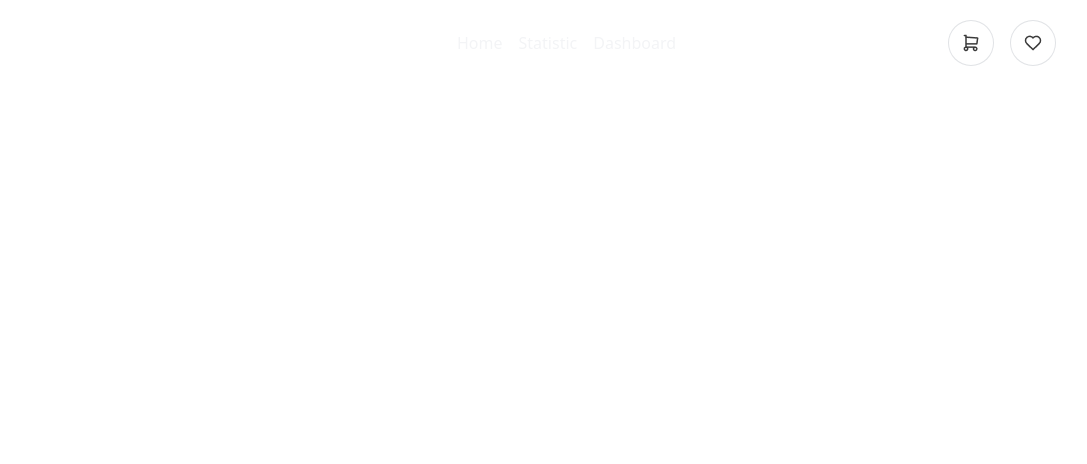
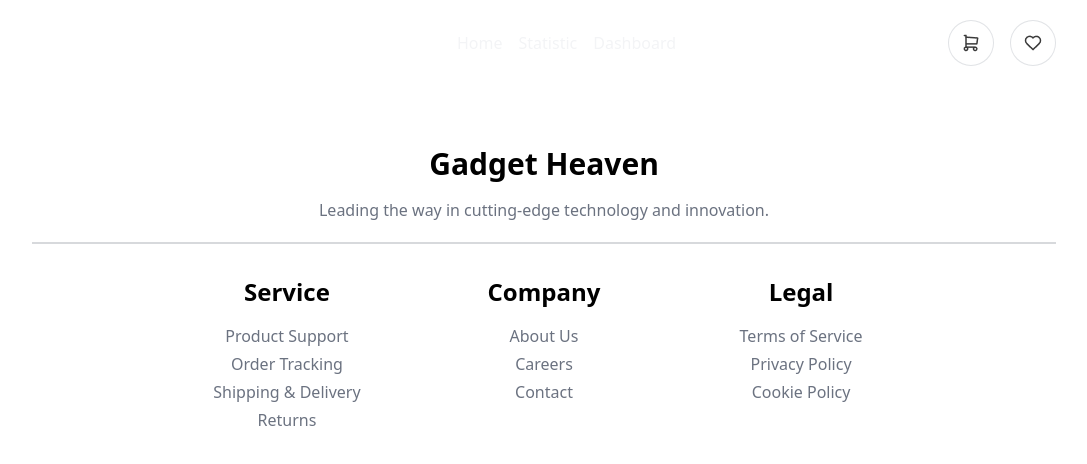
Before and after one commit to programming-hero-web-course-4/b10a8-gadget-heaven-TahsinAlahi, a React (Vite) app: page / in a window 1280 px wide. Shown: the top 464 px of the page, without its empty margins (96-1183 px from the left). Built offline with nearby package versions, Linux system fonts and the light colour scheme.

Commit message:
made footer

```diff
--- a/src/AppLayout.jsx
+++ b/src/AppLayout.jsx
@@ -1,9 +1,11 @@
 import NavBar from "./component/NavBar";
+import Footer from "./component/Footer";
 
 function AppLayout() {
   return (
     <div>
       <NavBar />
+      <Footer />
     </div>
   );
 }
--- /dev/null
+++ b/src/component/Footer.jsx
@@ -0,0 +1,53 @@
+function Footer() {
+  return (
+    <footer className="lg:max-w-screen-lg lg:mx-auto py-20">
+      <div className="text-center pb-5 border-b-2 border-gray-700/20">
+        <h2 className="text-3xl font-bold mb-4">Gadget Heaven</h2>
+        <p className="text-gray-500">
+          Leading the way in cutting-edge technology and innovation.
+        </p>
+      </div>
+      <div className="grid grid-cols-3 gap-4 p-8 w-4/5 mx-auto">
+        <div className="text-center">
+          <h1 className="text-2xl font-semibold mb-4">Service</h1>
+          <ul className="flex items-center justify-center gap-1 flex-col text-center text-gray-500 ">
+            <li className="hover:underline hover:cursor-pointer">
+              Product Support
+            </li>
+            <li className="hover:underline hover:cursor-pointer">
+              Order Tracking
+            </li>
+            <li className="hover:underline hover:cursor-pointer">
+              Shipping & Delivery
+            </li>
+            <li className="hover:underline hover:cursor-pointer">Returns</li>
+          </ul>
+        </div>
+        <div className="text-center">
+          <h1 className="text-2xl font-semibold mb-4">Company</h1>
+          <ul className="flex items-center justify-center gap-1 flex-col text-center text-gray-500 ">
+            <li className="hover:underline hover:cursor-pointer">About Us</li>
+            <li className="hover:underline hover:cursor-pointer">Careers</li>
+            <li className="hover:underline hover:cursor-pointer">Contact</li>
+          </ul>
+        </div>
+        <div className="text-center">
+          <h1 className="text-2xl font-semibold mb-4">Legal</h1>
+          <ul className="flex items-center justify-center gap-1 flex-col text-center text-gray-500 ">
+            <li className="hover:underline hover:cursor-pointer">
+              Terms of Service
+            </li>
+            <li className="hover:underline hover:cursor-pointer">
+              Privacy Policy
+            </li>
+            <li className="hover:underline hover:cursor-pointer">
+              Cookie Policy
+            </li>
+          </ul>
+        </div>
+      </div>
+    </footer>
+  );
+}
+
+export default Footer;
--- a/src/component/NavBar.jsx
+++ b/src/component/NavBar.jsx
@@ -1,10 +1,8 @@
-import { NavLink, useNavigate } from "react-router-dom";
+import { NavLink } from "react-router-dom";
 import cartImg from "../assets/cart.png";
 import wishlistImg from "../assets/wishlist.png";
 
 function NavBar() {
-  const navigate = useNavigate();
-
   return (
     <nav className="flex items-center justify-between lg:max-w-screen-lg lg:mx-auto text-white pt-5">
       <NavLink className="text-xl color-white font-bold cursor-pointer" to="/">
```
